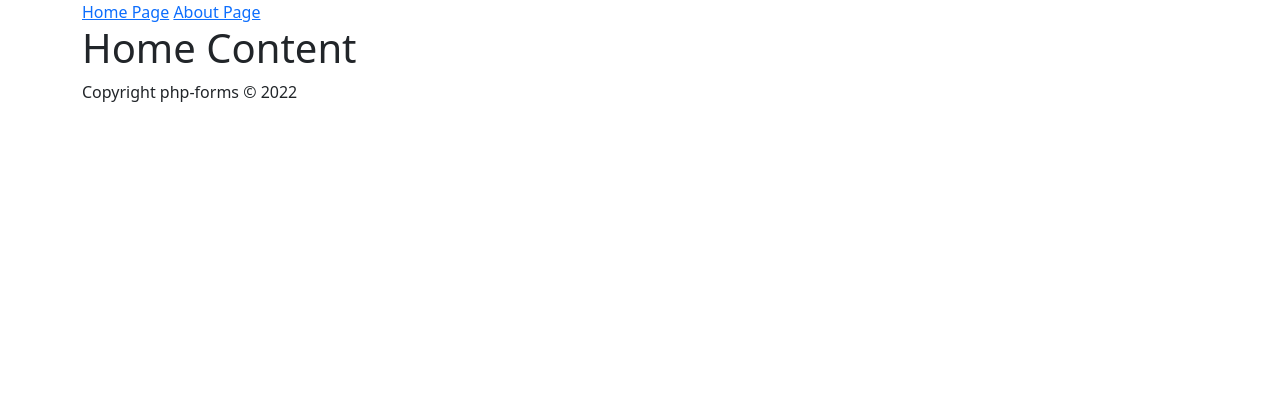
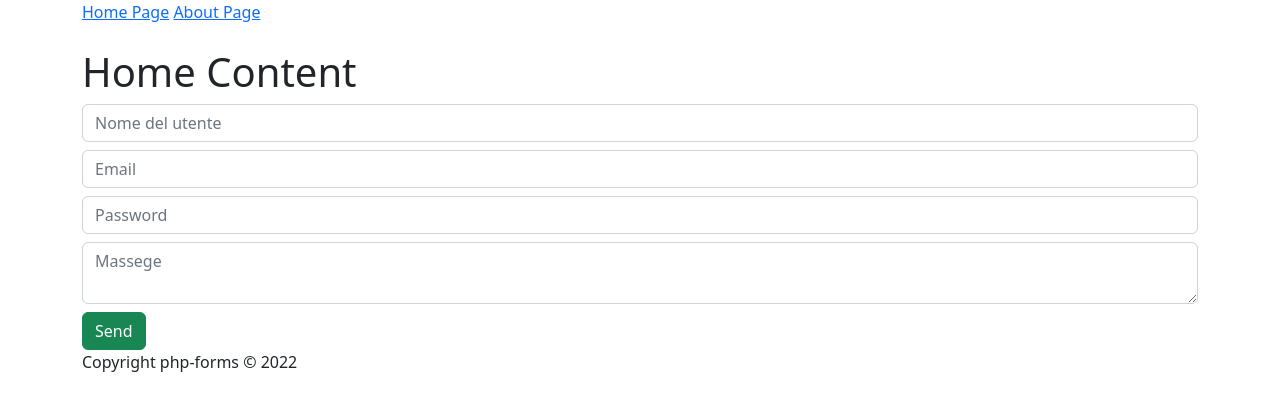
Before and after one commit to urlastway/php-forms, a PHP site: page / in a window 1280 px wide. Shown: the top 411 px of the page. Run offline with PHP 8.4, Linux system fonts and the light colour scheme.

Commit message:
aggiungo form

```diff
--- /dev/null
+++ b/check_post.php
@@ -0,0 +1,2 @@
+<?php
+print_r($_POST);
--- a/index.php
+++ b/index.php
@@ -5,8 +5,15 @@
 ?>
 
 <body>
-    <div class="container">
+    <div class="container mt-4">
         <h1>Home Content</h1>
+        <form action="check_post.php" method="POST">
+            <input type="text" name="username" placeholder="Nome del utente" class="form-control mt-2">
+            <input type="email" name="email" placeholder="Email" class="form-control mt-2">
+            <input type="password" name="password" placeholder="Password" class="form-control mt-2">
+            <textarea name="massege" placeholder="Massege" class="form-control mt-2"></textarea>
+            <input type="submit" value="Send" class="btn btn-success mt-2">
+        </form>
     </div>
 </body>
 
```
